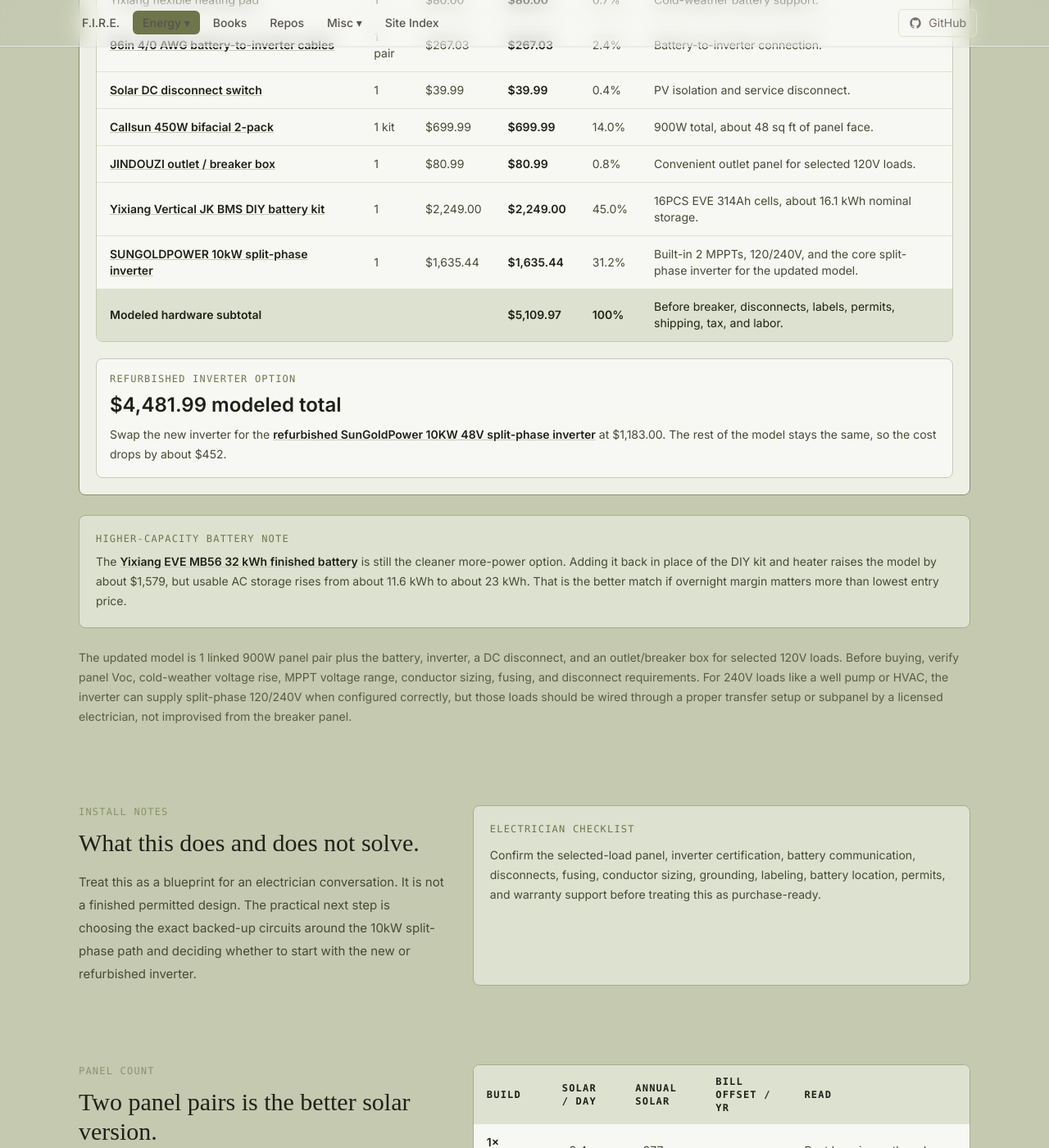
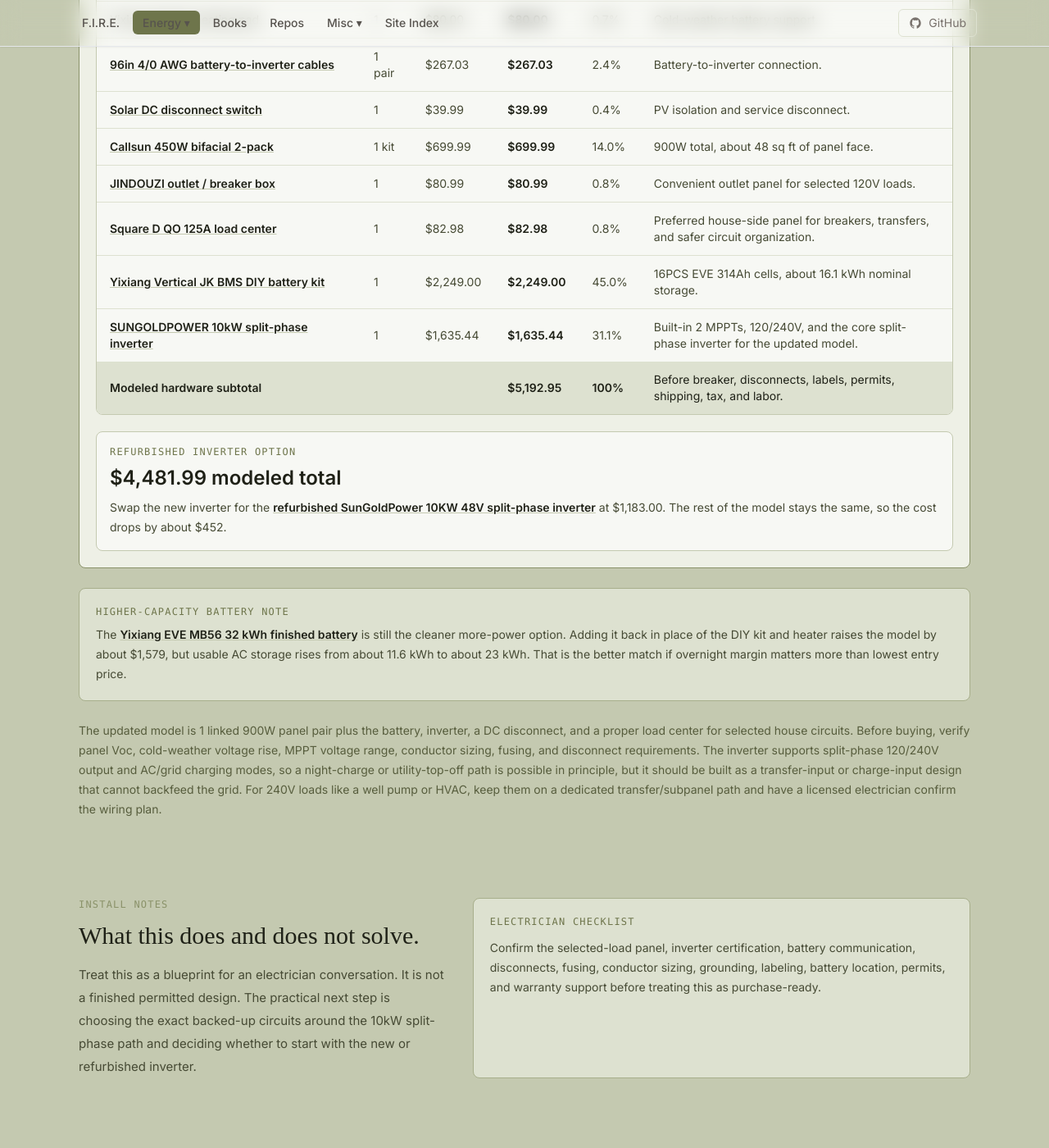
Before and after one commit to techmore/techmore.github.io, a Jekyll site: the page built from pages/energy-monitoring/will-prowse-2026.html, in a window 1280 px wide and 1400 px high, scrolled down 3246 px. Shown: the whole window at 82% size. Built offline with Jekyll 4.4.1, drawn with Linux system fonts in a browser that asks for light colours; nearby versions of some CDN libraries; some web fonts are replaced; some of the changed text lies outside the part shown.

Commit message:
Prefer load center for Will Prowse backup

```diff
--- a/pages/energy-monitoring/will-prowse-2026.html
+++ b/pages/energy-monitoring/will-prowse-2026.html
@@ -211,7 +211,7 @@ title: Will Prowse 2026 - Techmore
           <p class="font-mono text-xs tracking-widest uppercase text-olive-600">Recommended build</p>
           <h3 class="mt-3 text-2xl text-olive-950">10kW split-phase selected-load stack</h3>
           <p class="mt-2 text-3xl font-semibold text-olive-950">$4,988.99</p>
-          <p class="mt-3 text-sm text-olive-800 leading-6">Use this if you want a realistic Tinicum test path with the 900W solar pair and the 16kWh DIY battery. A refurbished inverter version lowers the total further.</p>
+          <p class="mt-3 text-sm text-olive-800 leading-6">Use this if you want a realistic Tinicum test path with the 900W solar pair and the 16kWh DIY battery. A refurbished inverter version lowers the total further, and a proper load center is the cleaner way to build the house-side output.</p>
 
           <div class="mt-5 border-t border-olive-300 pt-4">
             <p class="font-mono text-xs tracking-widest uppercase text-olive-600">Spreadsheet</p>
@@ -285,6 +285,14 @@ title: Will Prowse 2026 - Techmore
                     <td class="px-4 py-3">Convenient outlet panel for selected 120V loads.</td>
                   </tr>
                   <tr>
+                    <td class="px-4 py-3"><a href="https://www.homedepot.com/p/Square-D-QO-125-Amp-12-Space-12-Circuit-Indoor-Main-Lug-Plug-On-Neutral-Load-Center-with-Cover-QO12L125PGC/320718178" class="font-semibold text-olive-950 underline decoration-olive-300 hover:text-olive-700">Square D QO 125A load center</a></td>
+                    <td class="px-4 py-3">1</td>
+                    <td class="px-4 py-3">$82.98</td>
+                    <td class="px-4 py-3 font-semibold text-olive-950">$82.98</td>
+                    <td class="px-4 py-3">0.8%</td>
+                    <td class="px-4 py-3">Preferred house-side panel for breakers, transfers, and safer circuit organization.</td>
+                  </tr>
+                  <tr>
                     <td class="px-4 py-3"><a href="https://yixiangpower.com/products/yixiang-vertical-15kw-diy-lithium-battery-box-kitus-stock-16pcs-eve-314ah-brand-new-grade-a-lifepo4-battery-cellchina-stock?sca_ref=9207522.jYuzmwEjUpH" class="font-semibold text-olive-950 underline decoration-olive-300 hover:text-olive-700">Yixiang Vertical JK BMS DIY battery kit</a></td>
                     <td class="px-4 py-3">1</td>
                     <td class="px-4 py-3">$2,249.00</td>
@@ -297,14 +305,14 @@ title: Will Prowse 2026 - Techmore
                     <td class="px-4 py-3">1</td>
                     <td class="px-4 py-3">$1,635.44</td>
                     <td class="px-4 py-3 font-semibold text-olive-950">$1,635.44</td>
-                    <td class="px-4 py-3">31.2%</td>
+                    <td class="px-4 py-3">31.1%</td>
                     <td class="px-4 py-3">Built-in 2 MPPTs, 120/240V, and the core split-phase inverter for the updated model.</td>
                   </tr>
                 </tbody>
                 <tfoot class="bg-olive-200 text-olive-950">
                   <tr>
                     <td class="px-4 py-3 font-semibold" colspan="3">Modeled hardware subtotal</td>
-                    <td class="px-4 py-3 font-semibold">$5,109.97</td>
+                    <td class="px-4 py-3 font-semibold">$5,192.95</td>
                     <td class="px-4 py-3 font-semibold">100%</td>
                     <td class="px-4 py-3 text-sm">Before breaker, disconnects, labels, permits, shipping, tax, and labor.</td>
                   </tr>
@@ -330,7 +338,7 @@ title: Will Prowse 2026 - Techmore
         <p class="mt-2 text-sm text-olive-800 leading-6">The <a href="https://yixiangpower.com/products/pre-sale-yixiang-us-stock-eve-mb56-finished-battery-pack-32kwh-51-2v-16s-628ah-eve-lifepo4-cell-lithium-battery-estimated-shipping-date-dec-20th?sca_ref=9207522.jYuzmwEjUpH" class="font-semibold text-olive-950 underline decoration-olive-300 hover:text-olive-700">Yixiang EVE MB56 32 kWh finished battery</a> is still the cleaner more-power option. Adding it back in place of the DIY kit and heater raises the model by about $1,579, but usable AC storage rises from about 11.6 kWh to about 23 kWh. That is the better match if overnight margin matters more than lowest entry price.</p>
       </div>
 
-      <p class="mt-6 text-sm text-olive-700 leading-6">The updated model is 1 linked 900W panel pair plus the battery, inverter, a DC disconnect, and an outlet/breaker box for selected 120V loads. Before buying, verify panel Voc, cold-weather voltage rise, MPPT voltage range, conductor sizing, fusing, and disconnect requirements. For 240V loads like a well pump or HVAC, the inverter can supply split-phase 120/240V when configured correctly, but those loads should be wired through a proper transfer setup or subpanel by a licensed electrician, not improvised from the breaker panel.</p>
+      <p class="mt-6 text-sm text-olive-700 leading-6">The updated model is 1 linked 900W panel pair plus the battery, inverter, a DC disconnect, and a proper load center for selected house circuits. Before buying, verify panel Voc, cold-weather voltage rise, MPPT voltage range, conductor sizing, fusing, and disconnect requirements. The inverter supports split-phase 120/240V output and AC/grid charging modes, so a night-charge or utility-top-off path is possible in principle, but it should be built as a transfer-input or charge-input design that cannot backfeed the grid. For 240V loads like a well pump or HVAC, keep them on a dedicated transfer/subpanel path and have a licensed electrician confirm the wiring plan.</p>
     </div>
   </section>
 
```
